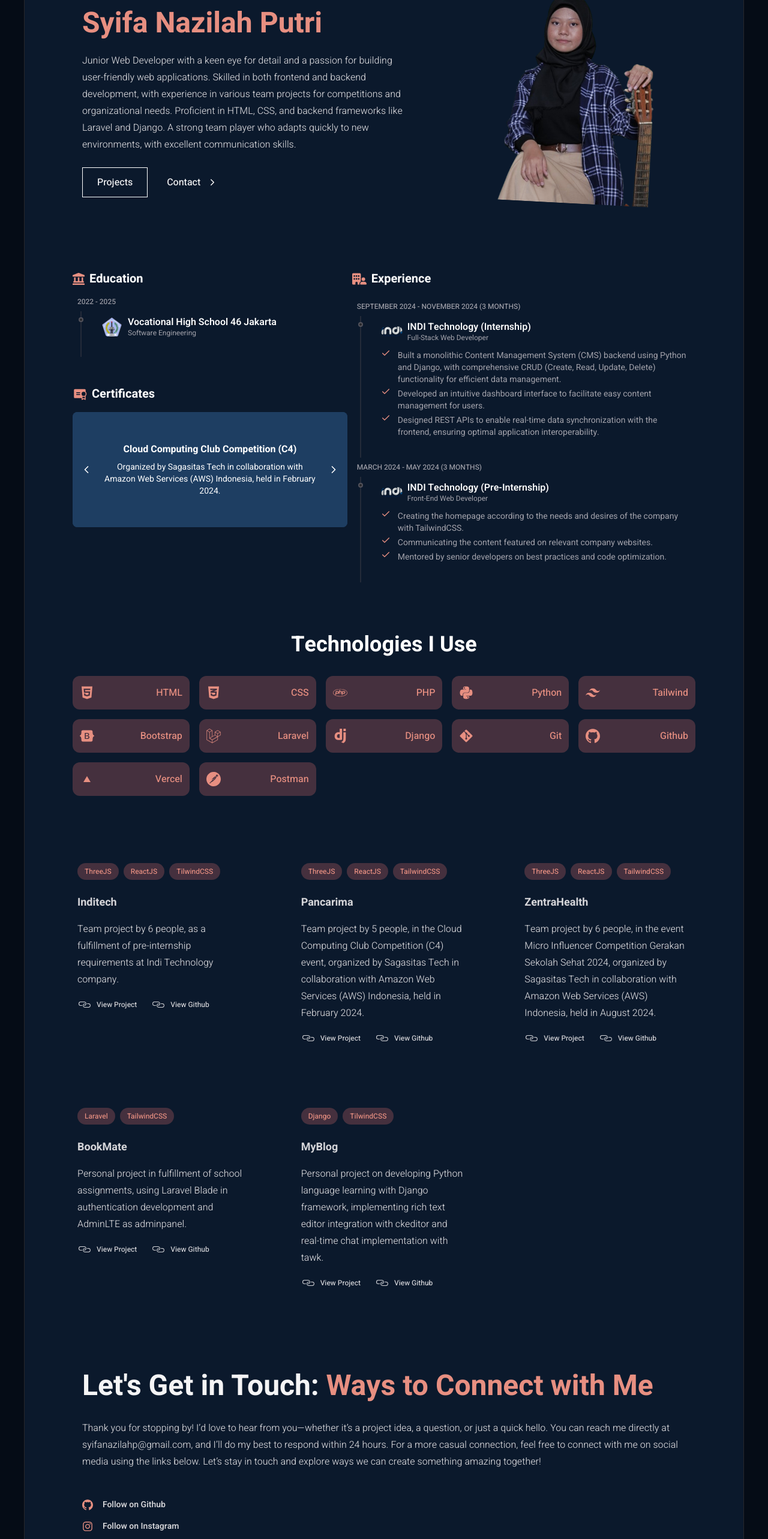
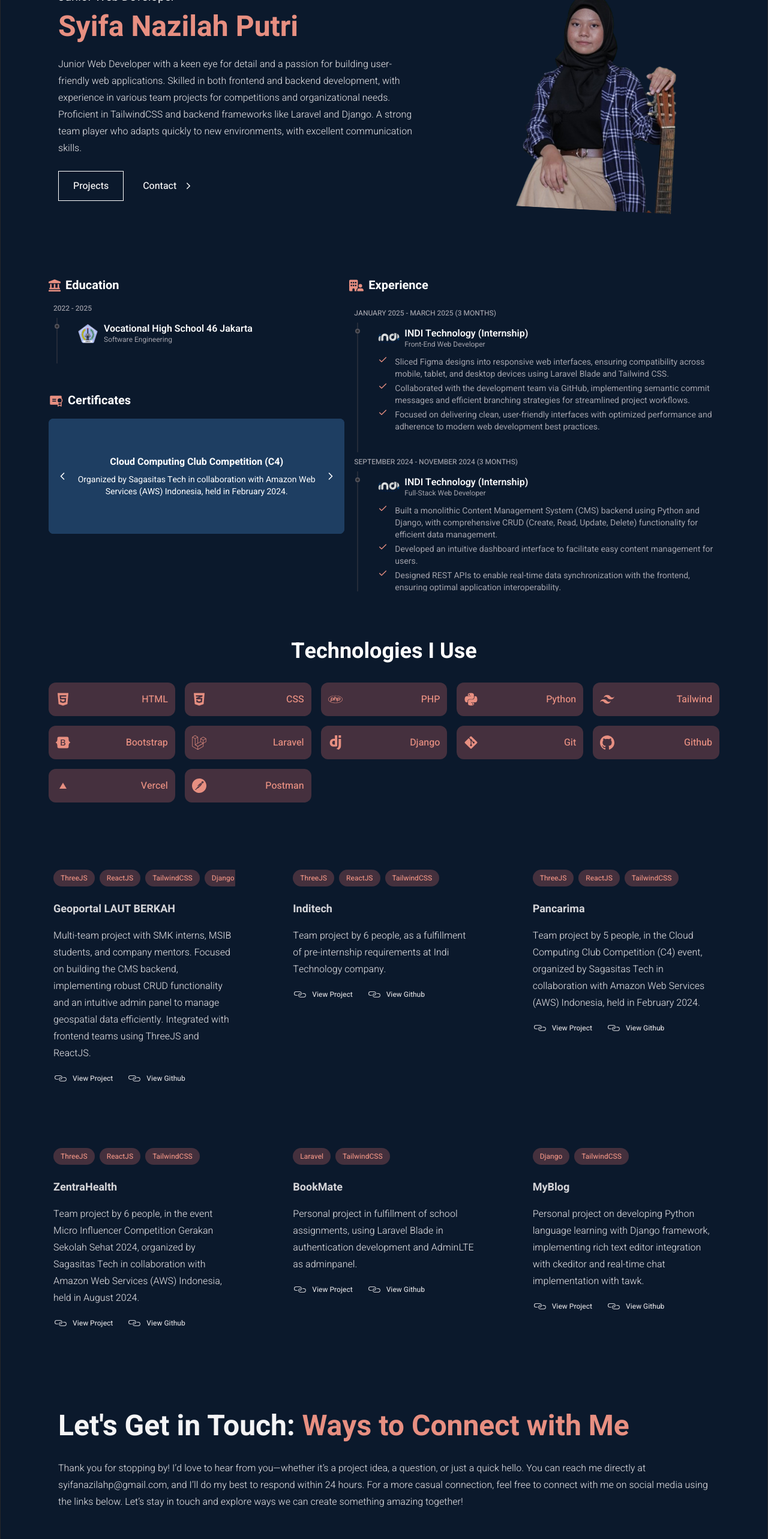
Before and after one commit to syifanazilah/portfolio2, a React (Vite) app: page / in a window 1280 px wide. Shown: the part 234-2800 px from the top of the page at 60% size. Built offline with nearby package versions, Linux system fonts and the light colour scheme.

Commit message:
feat: update may 2025

```diff
--- a/src/components/sections/Contact.jsx
+++ b/src/components/sections/Contact.jsx
@@ -42,13 +42,13 @@ function Contact() {
           <span className="self-center">Follow on X</span>
         </a> */}
 
-        {/* =========== GITHUB =========== */}
+        {/* =========== LINKEDIN =========== */}
         <a
-          href={user_info.socials.github}
+          href={user_info.socials.linkedin}
           className="flex gap-4 text-zinc-600 dark:text-zinc-300 hover:dark:text-zinc-300 hover:text-zinc-700 transition-all duration-300 mt-4 text-sm font-semibold"
         >
-          <SiGithub className="self-center text-lg text-[#C96868] dark:text-[#E78F81]" />
-          <span className="self-center">Follow on Github</span>
+          <FaLinkedin className="self-center text-lg text-[#C96868] dark:text-[#E78F81]" />
+          <span className="self-center">Connect on Linkedin!</span>
         </a>
 
         {/* =========== INSTAGRAM =========== */}
@@ -57,17 +57,17 @@ function Contact() {
           className="flex gap-4 text-zinc-600 dark:text-zinc-300 hover:dark:text-zinc-300 hover:text-zinc-700 transition-all duration-300 mt-4 text-sm font-semibold"
         >
           <FaInstagram className="self-center text-lg text-[#C96868] dark:text-[#E78F81]" />
-          <span className="self-center">Follow on Instagram</span>
+          <span className="self-center">Get to know me more on Instagram!</span>
         </a>
 
-        {/* =========== LINKEDIN =========== */}
-        {/* <a
-          href={user_info.socials.linkedin}
+        {/* =========== GITHUB =========== */}
+        <a
+          href={user_info.socials.github}
           className="flex gap-4 text-zinc-600 dark:text-zinc-300 hover:dark:text-zinc-300 hover:text-zinc-700 transition-all duration-300 mt-4 text-sm font-semibold"
         >
-          <FaLinkedin className="self-center text-lg text-[#C96868] dark:text-[#E78F81]" />
-          <span className="self-center">Follow on Linkedin</span>
-        </a> */}
+          <SiGithub className="self-center text-lg text-[#C96868] dark:text-[#E78F81]" />
+          <span className="self-center">Let's meet on Github!</span>
+        </a>
       </div>
 
       <hr className="mt-6 w-72 border dark:border-zinc-800" />
--- a/src/data/user_info.js
+++ b/src/data/user_info.js
@@ -3,7 +3,7 @@ const info = {
     main: {
         role: "Junior Web Developer",
         name: "Syifa Nazilah Putri",
-        description: "Junior Web Developer with a keen eye for detail and a passion for building user-friendly web applications. Skilled in both frontend and backend development, with experience in various team projects for competitions and organizational needs. Proficient in HTML, CSS, and backend frameworks like Laravel and Django. A strong team player who adapts quickly to new environments, with excellent communication skills.",
+        description: "Junior Web Developer with a keen eye for detail and a passion for building user-friendly web applications. Skilled in both frontend and backend development, with experience in various team projects for competitions and organizational needs. Proficient in TailwindCSS and backend frameworks like Laravel and Django. A strong team player who adapts quickly to new environments, with excellent communication skills.",
         photo: "../syifanp1.png",
         email: "syifanazilahp@gmail.com",
     },
@@ -12,7 +12,7 @@ const info = {
     socials: {
         // twitter: "https://twitter.com/",
 		github: "https://github.com/syifanazilah",
-		// linkedin: "https://linkedin.com/in/",
+		linkedin: "www.linkedin.com/in/syifa-nazilah",
 		instagram: "https://www.instagram.com/syifnzp/",
 		// facebook: "https://facebook.com/",
     },
@@ -20,9 +20,16 @@ const info = {
     // ============ PROJECTS ============
     projects: [
         {
+			title: "Geoportal LAUT BERKAH",
+			description: "Multi-team project with SMK interns, MSIB students, and company mentors. Focused on building the CMS backend, implementing robust CRUD functionality and an intuitive admin panel to manage geospatial data efficiently. Integrated with frontend teams using ThreeJS and ReactJS.",
+            technologies: "ThreeJS, ReactJS, TailwindCSS, Django",
+			// github: "",
+            link: "https://geoportal-lautberkah.kalteng.go.id"
+		},
+        {
 			title: "Inditech",
 			description: "Team project by 6 people, as a fulfillment of pre-internship requirements at Indi Technology company.",
-            technologies: "ThreeJS, ReactJS, TilwindCSS",
+            technologies: "ThreeJS, ReactJS, TailwindCSS",
 			// github: "",
             link: "https://web.indi.tech/"
 		},
@@ -50,7 +57,7 @@ const info = {
         {
 			title: "MyBlog",
 			description: "Personal project on developing Python language learning with Django framework, implementing rich text editor integration with ckeditor and real-time chat implementation with tawk.",
-            technologies: "Django, TilwindCSS",
+            technologies: "Django, TailwindCSS",
 			github: "https://github.com/syifanazilah/myblog",
             // link: "https://"
 		},
@@ -68,6 +75,17 @@ const info = {
 
     // ============ EXPERIENCE ============
     experience: [
+        {
+            position: "Front-End Web Developer",
+            company: "INDI Technology (Internship)",
+            duration: "January 2025 - March 2025 (3 Months)",
+            image: "indi.png",
+            descriptions: [
+                "Sliced Figma designs into responsive web interfaces, ensuring compatibility across mobile, tablet, and desktop devices using Laravel Blade and Tailwind CSS.",
+                "Collaborated with the development team via GitHub, implementing semantic commit messages and efficient branching strategies for streamlined project workflows.",
+                "Focused on delivering clean, user-friendly interfaces with optimized performance and adherence to modern web development best practices.",
+            ]
+        },
         {
             position: "Full-Stack Web Developer",
             company: "INDI Technology (Internship)",
--- a/src/pages/Homepage.jsx
+++ b/src/pages/Homepage.jsx
@@ -22,7 +22,7 @@ function Homepage() {
 
   return (
     <div className="bg-zinc-100 dark:bg-[#050c16]">
-      <div className="xl:w-[1200px] md:mx-auto h-full border-x border-zinc-100 dark:border-zinc-800 bg-white dark:bg-[#0B192C]">
+      <div className="mx-auto h-full border-x border-zinc-100 dark:border-zinc-800 bg-white dark:bg-[#0B192C]">
         <ToggleTheme switchTheme={switchTheme} />
 
         <Hero />
```
